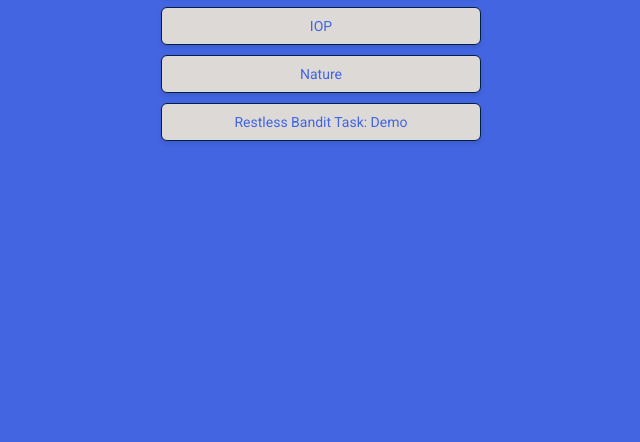
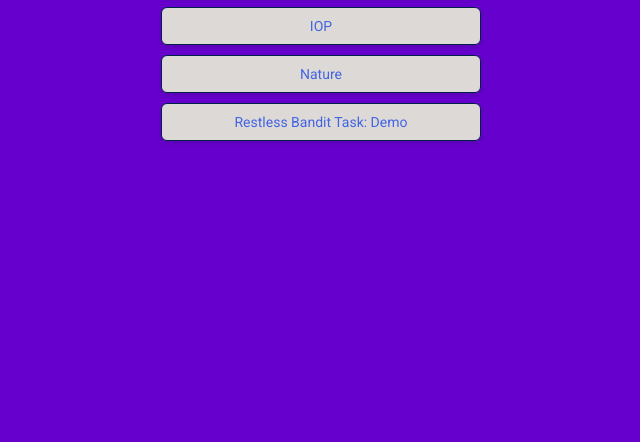
Before and after one commit to KzB180/ProfPhysics_Links_W5, a plain HTML site: page index.html in a window 1280 px wide. Shown: the part 358-800 px from the top of the page, without its empty margins (319-959 px from the left). Drawn offline with Linux system fonts and the light colour scheme.

Commit message:
Update styles.css

```diff
--- a/styles.css
+++ b/styles.css
@@ -6,7 +6,7 @@
 
 body {
   font-family: 'Roboto', sans-serif;
-  background-color: #4365E2;
+  background-color: #6600cc;
   display: flex;
   justify-content: center;
   align-items: center;
```
